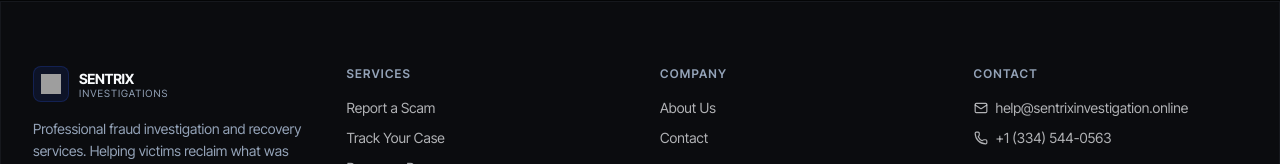
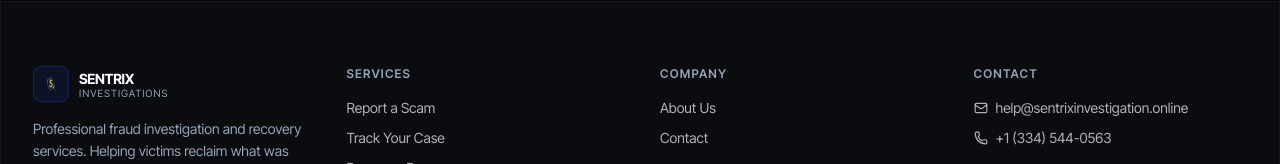
Before and after one commit to Evercrestl/sentinel, a React (Vite) app: page / in a window 1280 px wide. Shown: the part 2924-3088 px from the top of the page. Built offline with nearby package versions, Linux system fonts and the light colour scheme; no server answers; grey boxes are pictures that could not be loaded.

Commit message:
Update Footer.jsx

```diff
--- a/src/components/layout/Footer.jsx
+++ b/src/components/layout/Footer.jsx
@@ -12,7 +12,7 @@ export default function Footer() {
             <div className="flex items-center gap-2.5 mb-4">
               <div className="w-9 h-9 rounded-lg bg-primary/10 border border-primary/20 flex items-center justify-center">
                 {/* <Shield className="w-5 h-5 text-primary" /> */}
-                <img src="/sentrix-logo.png" className="w-5 h-5" alt="logo"/>
+                <img src="sentrix_logo.png" className="w-5 h-5" alt="logo"/>
               </div>
               <div>
                 <span className="text-sm font-bold tracking-tight">SENTRIX</span>
```
